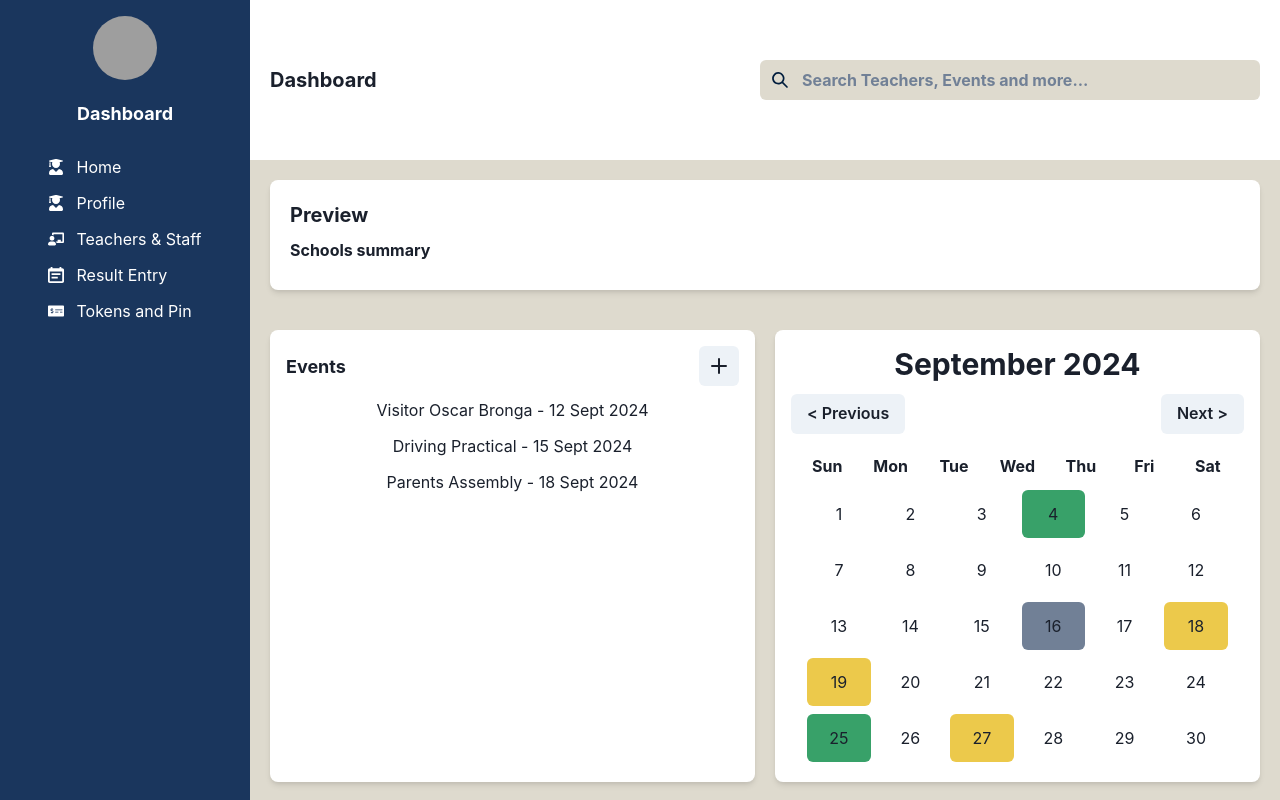
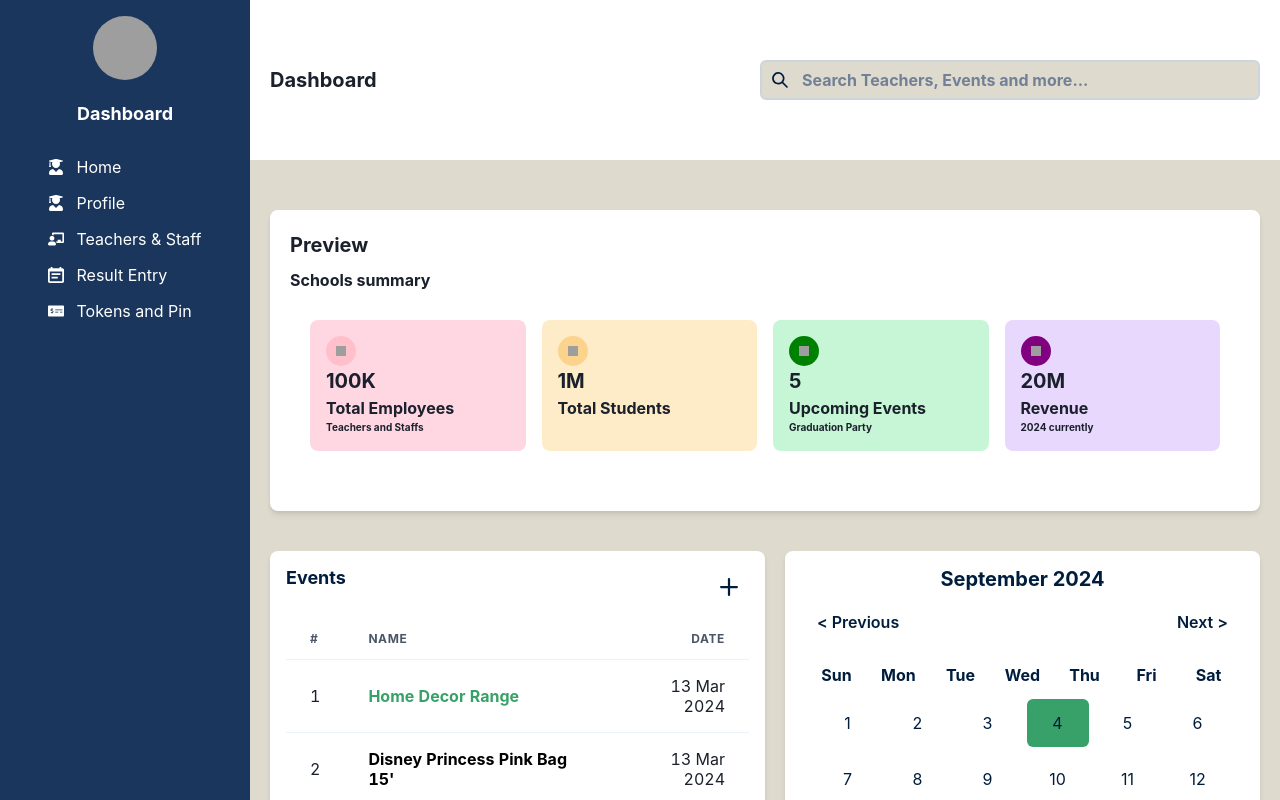
Before and after one commit to EmmyTech50/SylvesterSchool, a React (Vite) app: page /admin/home in a window 1280 px wide. Built offline with nearby package versions, Linux system fonts and the light colour scheme; grey boxes are pictures that could not be loaded.

Commit message:
made changes to homelandng

```diff
--- a/src/AdminDashBoard/DashBoardHome.jsx
+++ b/src/AdminDashBoard/DashBoardHome.jsx
@@ -1,7 +1,58 @@
 import React, { useState } from 'react';
-import { Box, Flex, Grid, Heading, HStack, IconButton, Text, VStack, Input, Button, InputGroup, InputLeftElement } from '@chakra-ui/react';
+import { Box, Flex, Grid, Heading, HStack, IconButton, Text, VStack, Input, Button, InputGroup, InputLeftElement, Table, Thead, Tr, Th, Tbody, Td, Avatar, Badge, Image } from '@chakra-ui/react';
 import { AddIcon, SearchIcon } from '@chakra-ui/icons';
 import { variables } from '../App';
+import { Link } from 'react-router-dom';
+import { FaCommentAlt } from 'react-icons/fa';
+
+// Sample event data
+const events = [
+  { id: 1, name: 'Home Decor Range', date: '13 Mar 2024', color: 'green.500' },
+  { id: 2, name: 'Disney Princess Pink Bag 15\'', date: '13 Mar 2024', color: 'black' },
+  { id: 3, name: 'Bathroom Essentials', date: '13 Mar 2024', color: 'yellow.500' },
+  { id: 4, name: 'Apple Smartwatches', date: '13 Mar 2024', color: 'gray.400' }
+];
+
+// enrollmentData
+const enrollmentData = [
+  {
+    id: 1,
+    name: 'Jenny Wilson',
+    date: '13 Sep, 12:30',
+    classSelected: 'Senior Secondary',
+    paymentStatus: 'Paid',
+  },
+  {
+    id: 2,
+    name: 'Jenny Wilson',
+    date: '13 Sep, 12:30',
+    classSelected: 'Senior Secondary',
+    paymentStatus: 'Paid',
+  },
+  {
+    id: 3,
+    name: 'Jenny Wilson',
+    date: '13 Sep, 12:30',
+    classSelected: 'Senior Secondary',
+    paymentStatus: 'Paid',
+  },
+];
+
+// Sample teacher data
+const teachers = [
+  {
+    id: 1,
+    name: 'Jane Cooper',
+    role: 'Form Teacher',
+    avatar: 'https://bit.ly/sage-adebayo', // Placeholder avatar URL
+  },
+  {
+    id: 2,
+    name: 'Jane Cooper',
+    role: 'Maths Teacher',
+    avatar: 'https://bit.ly/dan-abramov', // Placeholder avatar URL
+  },
+];
 
 // Month names
 const months = [
@@ -55,18 +106,18 @@ const Calendar = () => {
   const daysOfWeek = ['Sun', 'Mon', 'Tue', 'Wed', 'Thu', 'Fri', 'Sat'];
 
   return (
-    <Flex direction="column" alignItems="center" w="100%">
-      <Heading as="h2" size="lg" textAlign="center">
+    <Flex direction="column" alignItems="center" >
+      <Heading as="h2" size="md" textAlign="center" color="#001D3D" >
         {months[currentMonth]} {currentYear}
       </Heading>
       <Flex justifyContent="space-between" w="100%" my={3}>
-        <Button onClick={handlePrevMonth}>&lt; Previous</Button>
-        <Button onClick={handleNextMonth}>Next &gt;</Button>
+        <Button onClick={handlePrevMonth} bg="#ffff" color="#001D3D" >&lt; Previous</Button>
+        <Button onClick={handleNextMonth} bg="#ffff" color="#001D3D" >Next &gt;</Button>
       </Flex>
 
       <Flex wrap="wrap" justify="center" w="100%">
         {daysOfWeek.map((day, index) => (
-          <Box key={index} p={2} textAlign="center" w="14%" fontWeight="bold">
+          <Box key={index} p={2} textAlign="center" w="14%" fontWeight="bold" color="#001D3D" >
             {day}
           </Box>
         ))}
@@ -76,6 +127,7 @@ const Calendar = () => {
             bg={getDayColor(day)}
             p={3}
             m={1}
+            color="#001D3D"
             borderRadius="md"
             textAlign="center"
             cursor="pointer"
@@ -117,31 +169,128 @@ const DashBoardHome = () => {
                 fontSize='md'
                 fontWeight='bold'
                 variant="filled"
-                focusBorderColor="blue.300"
+                borderColor="gray.300"
+                focusBorderColor="purple.500"
             />
         </InputGroup>
     </Flex>
 
       {/* Dashboard Summary Section */}
-      <Box bg="white" p={5} mt={5} rounded="lg" boxShadow="md" mx={5}>
-        <Text fontSize="xl" fontWeight="bold" mb={2}>Preview</Text>
-        <Text fontSize="md" fontWeight="bold" mb={2}>Schools summary</Text>
+      <Box bg="white" p={5} mt={50} rounded="lg" boxShadow="md" mx={5}>
+          <Text fontSize="xl" fontWeight="bold" mb={2}>Preview</Text>
+          <Text fontSize='md' fontWeight='bold'  mb={2}>Schools summary</Text>
+
+          <Grid templateColumns="repeat(4, 1fr)" gap={4} mb={5} p={5}>
+
+
+              <Box bg="pink.100" p={4} rounded="lg">
+                  <Box
+                  display="inline-flex"
+                  alignItems="center"
+                  justifyContent="center"
+                  borderRadius="full"
+                  boxSize={{ base: '30px', md: '30px' }}
+                  bg={variables.primaryColor2}
+                  bgColor="pink"
+                  >
+                  <Image src='src/IconFolder/People.png' fontSize='sm' w='10px' h='10px'/>
+
+                  </Box>
+                  <Text fontSize="xl" fontWeight="bold">100K</Text>
+                  <Text fontSize='md' fontWeight='bold'>Total Employees</Text>
+                  <Text fontSize='10px' fontWeight='bold'>Teachers and Staffs</Text>
+              </Box>
+
+              <Box bg="orange.100" p={4} rounded="lg">
+                  <Box
+                      display="inline-flex"
+                      alignItems="center"
+                      justifyContent="center"
+                      borderRadius="full"
+                      boxSize={{ base: '30px', md: '30px' }}
+                      bg={variables.primaryColor2}
+                      bgColor="orange.200"
+                      >
+                      <Image src='src/IconFolder/Book open.png' fontSize='sm' w='10px' h='10px'/>
+
+                  </Box>
+                  <Text fontSize="xl" fontWeight="bold">1M</Text>
+                  <Text fontSize='md' fontWeight='bold'>Total Students</Text>
+              </Box>
+
+              <Box bg="green.100" p={4} rounded="lg">
+                  <Box
+                      display="inline-flex"
+                      alignItems="center"
+                      justifyContent="center"
+                      borderRadius="full"
+                      boxSize={{ base: '30px', md: '30px' }}
+                      bg={variables.primaryColor2}
+                      bgColor="green"
+                      >
+                      <Image src='src/IconFolder/Clock.png' fontSize='sm' w='10px' h='10px'/>
+
+                  </Box>
+                  <Text fontSize="xl" fontWeight="bold">5</Text>
+                  <Text fontSize='md' fontWeight='bold'>Upcoming Events</Text>
+                  <Text fontSize='10px' fontWeight='bold'>Graduation Party</Text>
+              </Box>
+
+              <Box bg="purple.100" p={4} rounded="lg">
+                  <Box
+                      display="inline-flex"
+                      alignItems="center"
+                      justifyContent="center"
+                      borderRadius="full"
+                      boxSize={{ base: '30px', md: '30px' }}
+                      bg={variables.primaryColor2}
+                      bgColor="purple"
+                      >
+                      <Image src='src/IconFolder/Naira.png' fontSize='sm' w='10px' h='10px'/>
+
+                  </Box>
+                  <Text fontSize="xl" fontWeight="bold">20M</Text>
+                  <Text fontSize='md' fontWeight='bold'>Revenue</Text>
+                  <Text fontSize='10px' fontWeight='bold'>2024 currently</Text>
+              </Box>
+          </Grid>
+
       </Box>
 
       {/* Events & Calendar Section */}
       <Flex mx={5} mt={10} gap={5}>
 
         {/* Events */}
-        <Box bg="white" p={4} rounded="lg" boxShadow="md" flex="1">
-          <HStack justifyContent="space-between" mb={3}>
-            <Text fontSize="lg" fontWeight="bold">Events</Text>
-            <IconButton icon={<AddIcon />} />
-          </HStack>
-          <VStack spacing={3}>
-            <Text>Visitor Oscar Bronga - 12 Sept 2024</Text>
-            <Text>Driving Practical - 15 Sept 2024</Text>
-            <Text>Parents Assembly - 18 Sept 2024</Text>
-          </VStack>
+        <Box bg="white" p={4} rounded="lg" boxShadow="md" w='50%'>
+          {/* Header */}
+          <Flex justifyContent="space-between" mb={3}>
+            <Heading fontSize="lg" fontWeight="bold" color="#001D3D">Events</Heading>
+            <IconButton icon={<AddIcon color="#001D3D" fontSize="lg"/>} bg="#ffff" />
+          </Flex>
+
+          {/* Events Table */}
+          <Table variant="simple">
+            <Thead>
+              <Tr>
+                <Th>#</Th>
+                <Th>Name</Th>
+                <Th textAlign="right">Date</Th>
+              </Tr>
+            </Thead>
+            <Tbody>
+              {events.map((event, index) => (
+                <Tr key={event.id}>
+                  <Td>{index + 1}</Td>
+                  <Td>
+                    <Link to={`/event/${event.id}`}>
+                      <Text color={event.color} fontWeight="bold">{event.name}</Text>
+                    </Link>
+                  </Td>
+                  <Td textAlign="right">{event.date}</Td>
+                </Tr>
+              ))}
+            </Tbody>
+          </Table>
         </Box>
 
         {/* Calendar */}
@@ -150,21 +299,117 @@ const DashBoardHome = () => {
         </Box>
       </Flex>
 
+      {/* search tas & note Section */}
+      <Flex mx={5} mt={10} gap={5}>
+
+        {/* teachers search */}
+        <Box bg="white" p={4} rounded="lg" boxShadow="md" w="60%">
+          {/* Search Input */}
+          <Input
+            fontWeight="bold"
+            fontSize="lg"
+            color="#001D3D"
+            placeholder="Search Teacher"
+            mb={4}
+            bg={variables.primaryColor2}
+            borderColor="gray.300"
+            focusBorderColor="purple.500"
+            rounded="full"
+          />
+
+          {/* Teachers List */}
+          <VStack spacing={4} align="stretch">
+            {teachers.map((teacher) => (
+              <HStack
+                key={teacher.id}
+                p={3}
+                rounded="lg"
+                justifyContent="space-between"
+                boxShadow="sm"
+                color="#001D3D"
+              >
+                <HStack>
+                  <Avatar size="md" src={teacher.avatar} name={teacher.name} color="#001D3D"/>
+                  <VStack align="start" spacing={0}>
+                    <Text fontWeight="bold" fontSize="md" color="#001D3D">{teacher.name}</Text>
+                    <Text fontSize="sm" color="#001D3D">{teacher.role}</Text>
+                  </VStack>
+                </HStack>
+
+                <IconButton
+                  icon={<FaCommentAlt />}
+                  size="md"
+                  color="#001D3D"
+                  variant="#ffff"
+                  aria-label="Message Teacher"
+                />
+              </HStack>
+            ))}
+          </VStack>
+        </Box>
+
+
+        {/* Notes Section */}
+        <Box bg="white" p={4} rounded="lg" boxShadow="md" w="40%">
+          <Flex justifyContent="center" alignItems="center" flexDirection="column" height="100px">
+            <Text fontSize="lg" fontWeight="bold">  Write Something </Text>
+            <Text fontSize="lg" fontWeight="bold">  to Remember  </Text>
+          </Flex>
+
+          <Flex justifyContent="center" alignItems="center" >
+            <IconButton
+              icon={<AddIcon />}
+              size="lg"
+              color="#001D3D"
+              aria-label="Add a note"
+              variant="#fff"
+              isRound={true}
+            />
+          </Flex>
+        </Box>
+      </Flex>
+
       {/* Online Enrollment Summary Section */}
-      <Box bg="white" p={5} mt={10} rounded="lg" boxShadow="md" mx={5}>
-        <Text fontSize="lg" fontWeight="bold" mb={4}>Online Enrollment Summary</Text>
-        <Grid templateColumns="repeat(4, 1fr)" gap={4} mt={2}>
-          <Box>Name</Box>
-          <Box>Date</Box>
-          <Box>Class Selected</Box>
-          <Box>Payment</Box>
-        </Grid>
-        <Grid templateColumns="repeat(4, 1fr)" gap={4} mt={2}>
-          <Box>Jenny Wilson</Box>
-          <Box>15 Sept, 12:30</Box>
-          <Box>Senior Secondary</Box>
-          <Box>Paid</Box>
-        </Grid>
+      <Box bg="white" p={4} rounded="lg" boxShadow="md"  mx={5} mt={10}>
+      {/* Header */}
+      <Text fontSize="xl" fontWeight="bold" mb={4} color="#001D3D">
+        Online Enrollment Summary
+      </Text>
+
+      {/* Enrollment Table */}
+      <Table variant="simple">
+        <Thead>
+          <Tr>
+            <Th>Name</Th>
+            <Th>Date</Th>
+            <Th>Class Selected</Th>
+            <Th>Payment</Th>
+            <Th></Th> {/* Empty for the View button */}
+          </Tr>
+        </Thead>
+        <Tbody>
+          {enrollmentData.map((enrollment) => (
+            <Tr key={enrollment.id}>
+              <Td>
+                <HStack>
+                  <Avatar size="sm" name={enrollment.name} />
+                  <Text Color="#001D3D" fontSize="sm" fontWeight="bold">{enrollment.name}</Text>
+                </HStack>
+              </Td>
+              <Td Color="#001D3D" fontSize="sm" fontWeight="bold">{enrollment.date}</Td>
+              <Td Color="#001D3D" fontSize="sm" fontWeight="bold">{enrollment.classSelected}</Td>
+              <Td>
+                <Badge color="green" bg="#ffff">{enrollment.paymentStatus}</Badge>
+              </Td>
+              <Td>
+                <Button bgColor="#001D3D" color="#ffff" size="sm" rounded="full">
+                  View
+                </Button>
+              </Td>
+            </Tr>
+          ))}
+        </Tbody>
+      </Table>
       </Box>
     </Box>
   );
```
Also changed, not shown: src/HomeLanding/AboutPage.jsx (+7 -29 lines).
